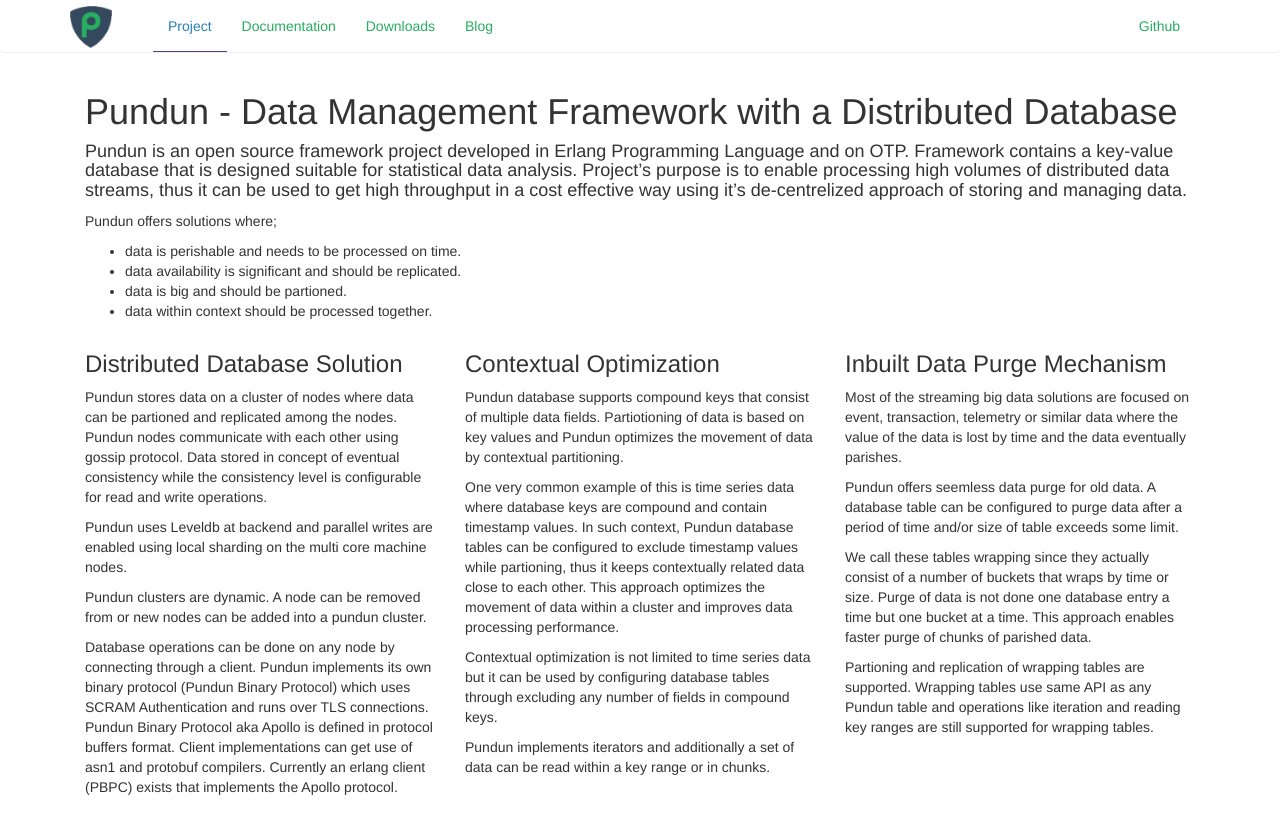
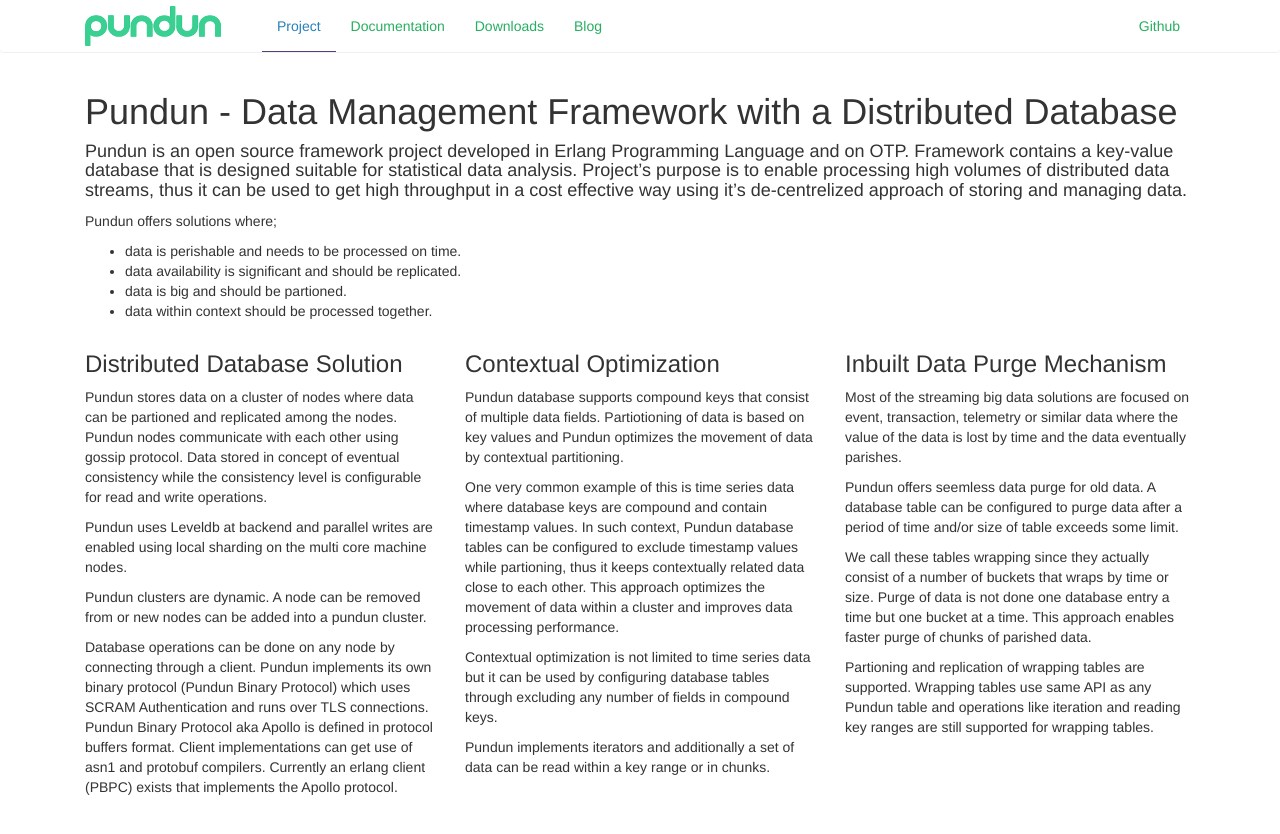
Before and after one commit to pundunlabs/pundunlabs.github.io, a Jekyll site: the page built from index.md, in a window 1280 px wide. Shown: the top 834 px of the page. Built offline with Jekyll 4.4.1, drawn with Linux system fonts in a browser that asks for light colours.

Commit message:
Change pundun logo.

```diff
--- a/_includes/header.html
+++ b/_includes/header.html
@@ -22,14 +22,14 @@
 
 	<div class="navbar">
 	    <div class="container">
-		<div class="navbar-header">
+		<div class="navbar-header" style="padding-left:15px">
 		    <a class="btn btn-navbar" data-toggle="collapse" data-target=".nav-collapse">
 			<span class="icon-bar"></span>
 			<span class="icon-bar"></span>
 			<span class="icon-bar"></span>
 		    </a>
 		    <a class="navbar-brand" href="/">
-			<img src="/images/penap_icon.png" alt= {{ site.name }} style="width:42px;height:42px;border:0">
+			<img src="/images/pundun_small.png" alt= {{ site.name }} style="border:0">
 		    </a>
 		</div>
 		<div class="collapse navbar-collapse">
```
Also changed, not shown: images/pundun_small.png (added).
